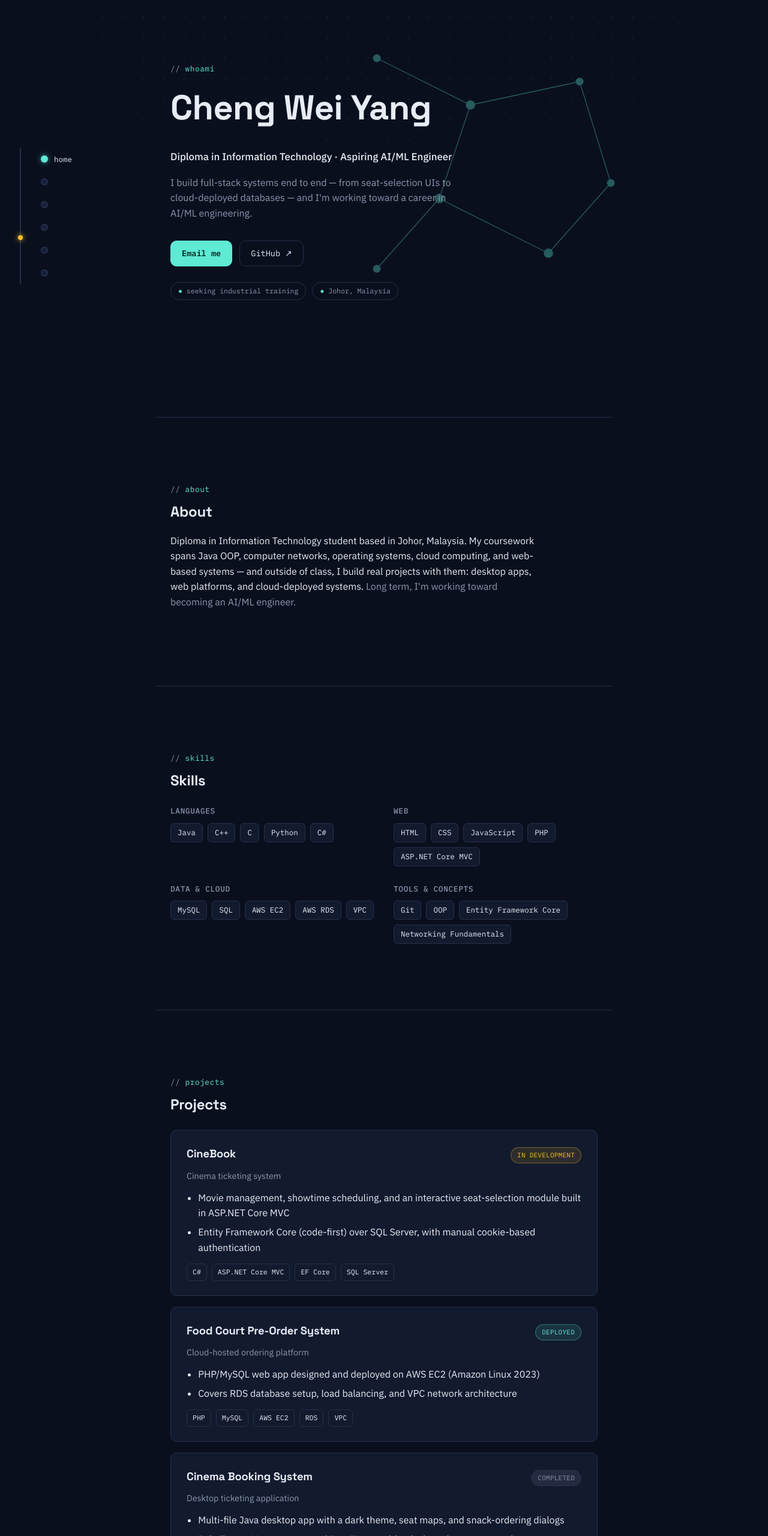
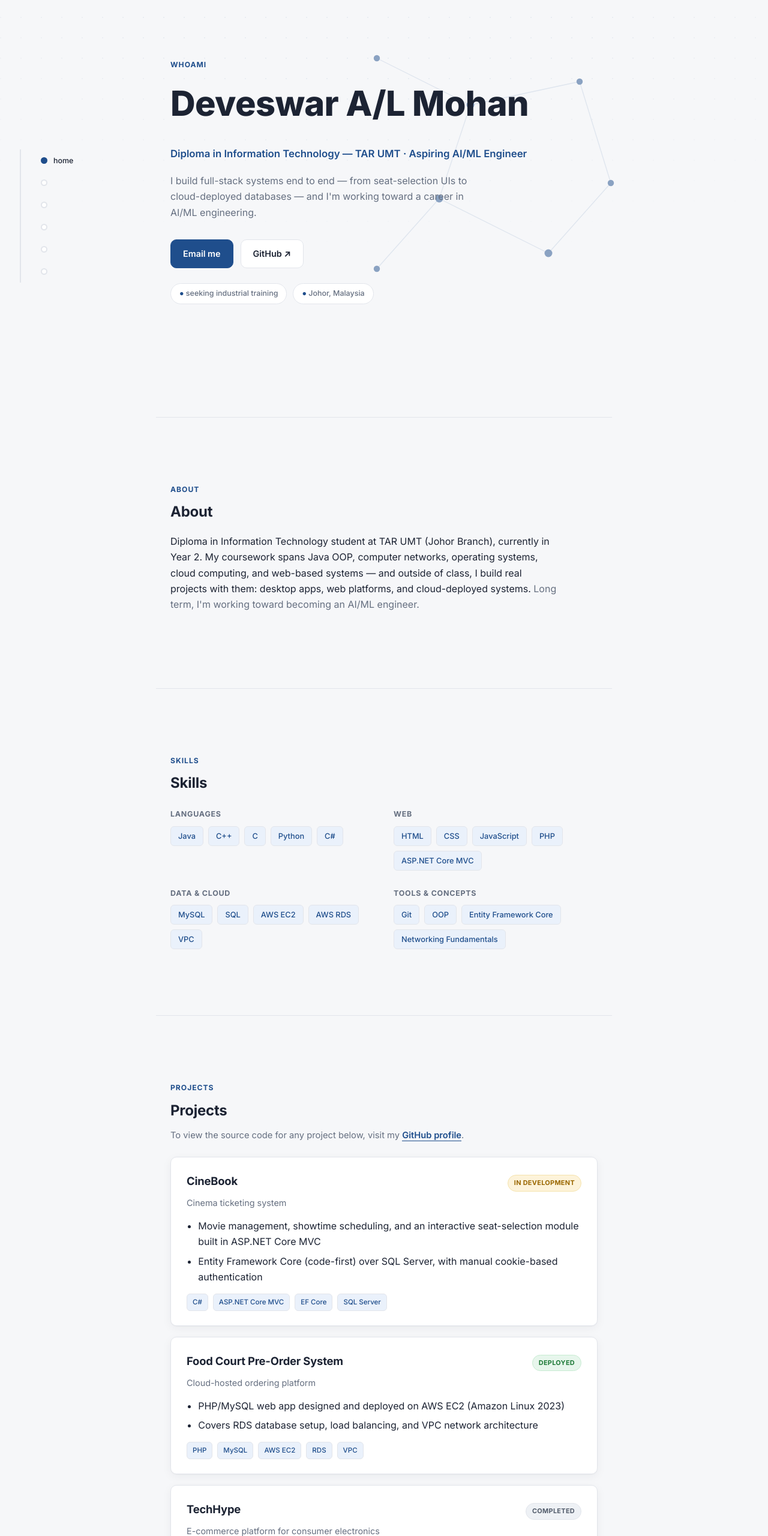
Before and after one commit to lingmu06/lingmu06.github.io, a plain HTML site: page index.html in a window 1280 px wide. Shown: the part 40-2600 px from the top of the page at 60% size. Drawn offline with Linux system fonts and the light colour scheme.

Commit message:
Changed the index file

```diff
--- a/index.html
+++ b/index.html
@@ -3,25 +3,26 @@
 <head>
 <meta charset="UTF-8">
 <meta name="viewport" content="width=device-width, initial-scale=1.0">
-<title>Cheng Wei Yang — Portfolio</title>
-<meta name="description" content="Cheng Wei Yang — Diploma in Information Technology student in Johor, Malaysia, building full-stack and cloud systems, aspiring AI/ML engineer.">
+<title>Deveswar A/L Mohan — Portfolio</title>
+<meta name="description" content="Deveswar A/L Mohan — Diploma in Information Technology student at TAR UMT, building full-stack and cloud systems, aspiring AI/ML engineer.">
+
 
 <link rel="preconnect" href="https://fonts.googleapis.com">
 <link rel="preconnect" href="https://fonts.gstatic.com" crossorigin>
-<link href="https://fonts.googleapis.com/css2?family=IBM+Plex+Mono:wght@400;500;600&family=IBM+Plex+Sans:wght@400;500;600;700&family=Space+Grotesk:wght@500;600;700&display=swap" rel="stylesheet">
+<link href="https://fonts.googleapis.com/css2?family=Inter:wght@400;500;600;700;800&family=IBM+Plex+Mono:wght@500;600&display=swap" rel="stylesheet">
 
 <style>
   :root{
-    --ink: #0A0F1E;
-    --panel: #121A2E;
-    --panel-2: #16203A;
-    --border: #24304A;
-    --text: #E7ECF5;
-    --muted: #8B96AC;
-    --accent: #5EEAD4;
-    --accent-warm: #FBBF24;
+    --bg: #F6F7F9;
+    --panel: #FFFFFF;
+    --border: #E2E5EB;
+    --text: #1C2333;
+    --muted: #656F80;
+    --accent: #1F4E8C;
+    --accent-soft: #EAF1FB;
     --radius: 10px;
     --maxw: 760px;
+    --shadow: 0 1px 2px rgba(20,30,50,.04), 0 4px 16px rgba(20,30,50,.05);
   }
 
   *{box-sizing:border-box;}
@@ -33,35 +34,36 @@
 
   body{
     margin:0;
-    background:var(--ink);
+    background:var(--bg);
     color:var(--text);
-    font-family:'IBM Plex Sans', sans-serif;
-    line-height:1.6;
+    font-family:'Inter', sans-serif;
+    line-height:1.65;
     -webkit-font-smoothing:antialiased;
   }
 
   a{color:inherit;}
-  h1,h2,h3{font-family:'Space Grotesk', sans-serif; margin:0 0 .4em 0; letter-spacing:-0.01em;}
+  h1,h2,h3{font-family:'Inter', sans-serif; margin:0 0 .4em 0; letter-spacing:-0.01em; font-weight:700;}
   ul{margin:0; padding:0;}
 
-  /* subtle fixed network-grid backdrop */
+  /* subtle fixed backdrop */
   .bg-grid{
     position:fixed; inset:0; z-index:0; pointer-events:none;
     background-image:
-      radial-gradient(circle at 1px 1px, rgba(94,234,212,0.10) 1px, transparent 0);
+      radial-gradient(circle at 1px 1px, rgba(31,78,140,0.06) 1px, transparent 0);
     background-size: 34px 34px;
     mask-image: radial-gradient(ellipse 80% 60% at 50% 0%, black 40%, transparent 100%);
   }
 
   /* eyebrow / labels */
   .eyebrow{
-    font-family:'IBM Plex Mono', monospace;
+    font-family:'Inter', sans-serif;
     color:var(--accent);
-    font-size:.8rem;
-    letter-spacing:.04em;
+    font-weight:700;
+    font-size:.76rem;
+    letter-spacing:.08em;
+    text-transform:uppercase;
     margin:0 0 .6em 0;
   }
-  .eyebrow::before{content:"// ";color:var(--muted);}
 
   /* ===== rail nav (desktop only) ===== */
   .rail{
@@ -75,31 +77,19 @@
     position:absolute; left:5px; top:5px; bottom:5px; width:2px;
     background:var(--border); z-index:-1;
   }
-  .rail-line .pulse{
-    position:absolute; left:-3px; width:8px; height:8px; border-radius:50%;
-    background:var(--accent-warm); box-shadow:0 0 8px var(--accent-warm);
-    animation: travel 4s linear infinite;
-  }
-  @keyframes travel{
-    0%{ top:0%; opacity:0; }
-    5%{ opacity:1; }
-    95%{ opacity:1; }
-    100%{ top:100%; opacity:0; }
-  }
   .rail button{
     background:none; border:none; cursor:pointer; padding:0;
     display:flex; align-items:center; gap:10px; color:var(--muted);
-    font-family:'IBM Plex Mono', monospace; font-size:.78rem;
+    font-family:'Inter', sans-serif; font-size:.78rem; font-weight:500;
   }
   .rail .node-dot{
-    width:12px; height:12px; border-radius:50%;
-    background:var(--panel-2); border:2px solid var(--border);
+    width:11px; height:11px; border-radius:50%;
+    background:var(--panel); border:2px solid var(--border);
     transition: all .25s ease;
   }
   .rail li.active button{ color:var(--text); }
   .rail li.active .node-dot{
     background:var(--accent); border-color:var(--accent);
-    box-shadow:0 0 10px rgba(94,234,212,.6);
   }
   .rail .node-label{ opacity:0; transform:translateX(-6px); transition: all .2s ease; white-space:nowrap; }
   .rail li:hover .node-label, .rail li.active .node-label{ opacity:1; transform:translateX(0); }
@@ -111,7 +101,7 @@
   /* mobile top progress bar */
   .progress-top{
     position:fixed; top:0; left:0; height:3px; width:0%;
-    background:linear-gradient(90deg, var(--accent), var(--accent-warm));
+    background:var(--accent);
     z-index:30; transition:width .1s linear;
   }
   @media (min-width: 980px){ .progress-top{ display:none; } }
@@ -132,33 +122,34 @@
   }
   .hero-net{
     position:absolute; right:-10%; top:8%; width:70%; max-width:520px; height:auto;
-    opacity:.35; z-index:-1; pointer-events:none;
+    opacity:.5; z-index:-1; pointer-events:none;
   }
   .hero h1{
     font-size:clamp(2.4rem, 6vw, 3.6rem);
-    font-weight:700;
+    font-weight:800;
+    color:var(--text);
   }
   .hero .role{
-    font-size:1.05rem; color:var(--text); font-weight:500; margin:0 0 1em 0;
+    font-size:1.05rem; color:var(--accent); font-weight:600; margin:0 0 1em 0;
   }
   .hero .tagline{
     color:var(--muted); max-width:52ch; margin:0 0 2em 0;
   }
   .cta-row{ display:flex; gap:12px; flex-wrap:wrap; margin-bottom:1.6em; }
   .btn{
-    font-family:'IBM Plex Mono', monospace; font-size:.85rem;
-    padding:10px 18px; border-radius:var(--radius); text-decoration:none;
+    font-family:'Inter', sans-serif; font-size:.9rem; font-weight:600;
+    padding:11px 20px; border-radius:var(--radius); text-decoration:none;
     border:1px solid var(--border); transition: all .2s ease;
   }
-  .btn-primary{ background:var(--accent); color:#06231E; border-color:var(--accent); font-weight:600; }
-  .btn-primary:hover{ background:#7ff2e2; }
-  .btn-ghost{ color:var(--text); }
+  .btn-primary{ background:var(--accent); color:#fff; border-color:var(--accent); }
+  .btn-primary:hover{ background:#173D6E; }
+  .btn-ghost{ color:var(--text); background:var(--panel); }
   .btn-ghost:hover{ border-color:var(--accent); color:var(--accent); }
 
   .status-chips{ display:flex; gap:10px; flex-wrap:wrap; }
   .chip{
-    font-family:'IBM Plex Mono', monospace; font-size:.72rem; color:var(--muted);
-    border:1px solid var(--border); border-radius:100px; padding:5px 12px;
+    font-family:'Inter', sans-serif; font-size:.78rem; font-weight:500; color:var(--muted);
+    border:1px solid var(--border); background:var(--panel); border-radius:100px; padding:6px 14px;
   }
   .chip::before{ content:"● "; color:var(--accent); }
 
@@ -170,31 +161,35 @@
   .skill-groups{ display:grid; grid-template-columns:1fr 1fr; gap:28px 32px; margin-top:1.4em;}
   @media (max-width:600px){ .skill-groups{ grid-template-columns:1fr; } }
   .skill-group h3{
-    font-family:'IBM Plex Mono', monospace; font-size:.8rem; color:var(--muted);
-    font-weight:500; text-transform:uppercase; letter-spacing:.05em; margin-bottom:.7em;
+    font-family:'Inter', sans-serif; font-size:.78rem; color:var(--muted);
+    font-weight:700; text-transform:uppercase; letter-spacing:.06em; margin-bottom:.7em;
   }
   .tag-row{ display:flex; flex-wrap:wrap; gap:8px; }
   .tag{
-    font-family:'IBM Plex Mono', monospace; font-size:.78rem;
-    background:var(--panel); border:1px solid var(--border); color:var(--text);
-    padding:5px 11px; border-radius:6px;
+    font-family:'Inter', sans-serif; font-size:.8rem; font-weight:500;
+    background:var(--accent-soft); border:1px solid var(--border); color:var(--accent);
+    padding:5px 12px; border-radius:6px;
   }
 
   /* ===== projects ===== */
-  .project-grid{ display:flex; flex-direction:column; gap:18px; margin-top:1.4em; }
+  .project-note{
+    color:var(--muted); font-size:.92rem; margin:.6em 0 1.6em 0;
+  }
+  .project-note a{ color:var(--accent); font-weight:600; text-decoration:none; border-bottom:1px solid var(--accent); }
+  .project-grid{ display:flex; flex-direction:column; gap:18px; }
   .project-card{
     background:var(--panel); border:1px solid var(--border); border-radius:var(--radius);
-    padding:24px 26px;
+    padding:24px 26px; box-shadow:var(--shadow);
   }
   .project-head{ display:flex; align-items:baseline; justify-content:space-between; gap:12px; flex-wrap:wrap; }
-  .project-head h3{ font-size:1.15rem; }
+  .project-head h3{ font-size:1.15rem; color:var(--text); }
   .status{
-    font-family:'IBM Plex Mono', monospace; font-size:.68rem; letter-spacing:.03em;
+    font-family:'Inter', sans-serif; font-size:.68rem; font-weight:700; letter-spacing:.03em;
     padding:4px 10px; border-radius:100px; white-space:nowrap; text-transform:uppercase;
   }
-  .status-deployed{ background:rgba(94,234,212,.12); color:var(--accent); border:1px solid rgba(94,234,212,.35); }
-  .status-progress{ background:rgba(251,191,36,.12); color:var(--accent-warm); border:1px solid rgba(251,191,36,.35); }
-  .status-done{ background:rgba(139,150,172,.14); color:var(--muted); border:1px solid var(--border); }
+  .status-deployed{ background:#E7F6EC; color:#1E7A38; border:1px solid #C6EBD1; }
+  .status-progress{ background:#FDF3DA; color:#9A6700; border:1px solid #F5E3AC; }
+  .status-done{ background:#EEF1F5; color:#525C6B; border:1px solid var(--border); }
   .project-sub{ color:var(--muted); font-size:.9rem; margin:.2em 0 .9em 0; }
   .project-card ul{ margin-bottom:14px; padding-left:1.2em; }
   .project-card li{ margin-bottom:6px; color:var(--text); }
@@ -207,8 +202,15 @@
     padding:14px 0; border-bottom:1px solid var(--border);
   }
   .cert-list li:last-child{ border-bottom:none; }
-  .cert-name{ font-weight:500; }
-  .cert-issuer{ font-family:'IBM Plex Mono', monospace; font-size:.78rem; color:var(--muted); }
+  .cert-name{ font-weight:600; color:var(--text); }
+  .cert-issuer{ font-family:'Inter', sans-serif; font-size:.82rem; color:var(--muted); }
+  .cert-list a.cert-link{
+    display:flex; justify-content:space-between; align-items:center; flex-wrap:wrap; gap:6px;
+    width:100%; text-decoration:none; color:var(--text);
+  }
+  .cert-list a.cert-link .cert-name{ transition: color .2s ease; }
+  .cert-list a.cert-link:hover .cert-name{ color:var(--accent); }
+  .cert-list a.cert-link:hover .cert-name::after{ content:" \2197"; color:var(--accent); }
 
   /* ===== contact ===== */
   .contact p{ color:var(--muted); max-width:56ch; }
@@ -216,20 +218,19 @@
   .contact-card{
     display:flex; justify-content:space-between; align-items:center;
     background:var(--panel); border:1px solid var(--border); border-radius:var(--radius);
-    padding:16px 20px; text-decoration:none; transition: border-color .2s ease;
+    padding:16px 20px; text-decoration:none; transition: border-color .2s ease; box-shadow:var(--shadow);
   }
   .contact-card:hover{ border-color:var(--accent); }
-  .contact-label{ font-family:'IBM Plex Mono', monospace; font-size:.75rem; color:var(--muted); text-transform:uppercase; letter-spacing:.05em; }
-  .contact-value{ font-weight:500; }
+  .contact-label{ font-family:'Inter', sans-serif; font-size:.75rem; color:var(--muted); text-transform:uppercase; letter-spacing:.05em; font-weight:600; }
+  .contact-value{ font-weight:600; color:var(--text); }
 
   footer{
     max-width:var(--maxw); margin:0 auto; padding:40px 24px 80px;
-    color:var(--muted); font-size:.85rem; font-family:'IBM Plex Mono', monospace;
+    color:var(--muted); font-size:.85rem; font-family:'Inter', sans-serif;
   }
 
   :focus-visible{ outline:2px solid var(--accent); outline-offset:3px; }
-</style>
-</head>
+</style></head>
 <body>
 
 <div class="bg-grid" aria-hidden="true"></div>
@@ -244,14 +245,14 @@
     <li data-target="certs"><button aria-label="Go to Certifications"><span class="node-dot"></span><span class="node-label">certs</span></button></li>
     <li data-target="contact"><button aria-label="Go to Contact"><span class="node-dot"></span><span class="node-label">contact</span></button></li>
   </ol>
-  <div class="rail-line"><span class="pulse"></span></div>
+  <div class="rail-line"></div>
 </nav>
 
 <main>
 
   <section id="home" class="section hero">
     <svg class="hero-net" viewBox="0 0 400 400" xmlns="http://www.w3.org/2000/svg" aria-hidden="true">
-      <g stroke="#5EEAD4" stroke-width="1">
+      <g stroke="#C7D3E3" stroke-width="1">
         <line x1="40" y1="60" x2="160" y2="120"/>
         <line x1="160" y1="120" x2="120" y2="240"/>
         <line x1="160" y1="120" x2="300" y2="90"/>
@@ -260,23 +261,23 @@
         <line x1="340" y1="220" x2="260" y2="310"/>
         <line x1="120" y1="240" x2="40" y2="330"/>
       </g>
-      <g fill="#5EEAD4">
-        <circle cx="40" cy="60" r="5"/>
-        <circle cx="160" cy="120" r="6"/>
-        <circle cx="300" cy="90" r="5"/>
-        <circle cx="120" cy="240" r="6"/>
-        <circle cx="340" cy="220" r="5"/>
-        <circle cx="260" cy="310" r="6"/>
-        <circle cx="40" cy="330" r="5"/>
+      <g fill="#1F4E8C">
+        <circle cx="40" cy="60" r="4"/>
+        <circle cx="160" cy="120" r="5"/>
+        <circle cx="300" cy="90" r="4"/>
+        <circle cx="120" cy="240" r="5"/>
+        <circle cx="340" cy="220" r="4"/>
+        <circle cx="260" cy="310" r="5"/>
+        <circle cx="40" cy="330" r="4"/>
       </g>
     </svg>
     <p class="eyebrow">whoami</p>
-    <h1>Cheng Wei Yang</h1>
-    <p class="role">Diploma in Information Technology · Aspiring AI/ML Engineer</p>
+    <h1>Deveswar A/L Mohan</h1>
+    <p class="role">Diploma in Information Technology — TAR UMT · Aspiring AI/ML Engineer</p>
     <p class="tagline">I build full-stack systems end to end — from seat-selection UIs to cloud-deployed databases — and I'm working toward a career in AI/ML engineering.</p>
     <div class="cta-row">
-      <a class="btn btn-primary" href="mailto:2006chengweiyang@gmail.com">Email me</a>
-      <a class="btn btn-ghost" href="https://github.com/lingmu06" target="_blank" rel="noopener">GitHub ↗</a>
+      <a class="btn btn-primary" href="mailto:deveswarmohan@gmail.com">Email me</a>
+      <a class="btn btn-ghost" href="https://github.com/Messi10-newbie" target="_blank" rel="noopener">GitHub ↗</a>
     </div>
     <div class="status-chips">
       <span class="chip">seeking industrial training</span>
@@ -287,7 +288,7 @@
   <section id="about" class="section">
     <p class="eyebrow">about</p>
     <h2>About</h2>
-    <p class="about-text">Diploma in Information Technology student based in Johor, Malaysia. My coursework spans Java OOP, computer networks, operating systems, cloud computing, and web-based systems — and outside of class, I build real projects with them: desktop apps, web platforms, and cloud-deployed systems. <span class="muted">Long term, I'm working toward becoming an AI/ML engineer.</span></p>
+    <p class="about-text">Diploma in Information Technology student at TAR UMT (Johor Branch), currently in Year 2. My coursework spans Java OOP, computer networks, operating systems, cloud computing, and web-based systems — and outside of class, I build real projects with them: desktop apps, web platforms, and cloud-deployed systems. <span class="muted">Long term, I'm working toward becoming an AI/ML engineer.</span></p>
   </section>
 
   <section id="skills" class="section">
@@ -324,6 +325,7 @@
   <section id="projects" class="section">
     <p class="eyebrow">projects</p>
     <h2>Projects</h2>
+    <p class="project-note">To view the source code for any project below, visit my <a href="https://github.com/Messi10-newbie" target="_blank" rel="noopener">GitHub profile</a>.</p>
     <div class="project-grid">
 
       <article class="project-card">
@@ -353,6 +355,21 @@
         </ul>
         <div class="tag-row small">
           <span class="tag">PHP</span><span class="tag">MySQL</span><span class="tag">AWS EC2</span><span class="tag">RDS</span><span class="tag">VPC</span>
+        </div>
+      </article>
+
+      <article class="project-card">
+        <div class="project-head">
+          <h3>TechHype</h3>
+          <span class="status status-done">completed</span>
+        </div>
+        <p class="project-sub">E-commerce platform for consumer electronics</p>
+        <ul>
+          <li>PHP/MySQL online store selling phones, tablets, laptops, and gaming consoles across multiple brands</li>
+          <li>Full admin panel with analytics, order management, product CRUD, member management, and a rewards points system</li>
+        </ul>
+        <div class="tag-row small">
+          <span class="tag">PHP</span><span class="tag">MySQL</span><span class="tag">PDO</span><span class="tag">HTML/CSS</span><span class="tag">JavaScript</span>
         </div>
       </article>
 
@@ -403,16 +420,31 @@
 
       <article class="project-card">
         <div class="project-head">
-          <h3>AI Study Assistant</h3>
+          <h3>Recipe &amp; Nutrition Assistant</h3>
           <span class="status status-done">completed</span>
         </div>
-        <p class="project-sub">AI-powered study helper</p>
+        <p class="project-sub">Desktop meal-planning app</p>
         <ul>
-          <li>Flask web app using the Gemini API for lecture summarization and quiz generation</li>
-          <li>Also generates assignment hints — an early step toward AI/ML engineering</li>
+          <li>Tkinter desktop app with login authentication and three modules: recipe manager, ingredient substitutes, and shopping list</li>
+          <li>Tracks calories per recipe with weekly meal logging and JSON-based data persistence</li>
         </ul>
         <div class="tag-row small">
-          <span class="tag">Python</span><span class="tag">Flask</span><span class="tag">Gemini API</span>
+          <span class="tag">Python</span><span class="tag">Tkinter</span><span class="tag">JSON</span>
+        </div>
+      </article>
+
+      <article class="project-card">
+        <div class="project-head">
+          <h3>AI Budget Tracker Bot</h3>
+          <span class="status status-done">completed</span>
+        </div>
+        <p class="project-sub">Telegram expense-tracking bot</p>
+        <ul>
+          <li>Telegram bot that reads receipt photos using a local vision-language model (Ollama + Qwen2.5-VL) — fully offline, no cloud APIs</li>
+          <li>Auto-categorizes spending for Malaysian merchants and generates monthly summary charts with Matplotlib</li>
+        </ul>
+        <div class="tag-row small">
+          <span class="tag">Python</span><span class="tag">python-telegram-bot</span><span class="tag">Ollama</span><span class="tag">SQLite</span><span class="tag">Matplotlib</span>
         </div>
       </article>
 
@@ -423,12 +455,12 @@
     <p class="eyebrow">certifications</p>
     <h2>Certifications</h2>
     <ul class="cert-list">
-      <li><span class="cert-name">CCNA: Introduction to Networks</span><span class="cert-issuer">Cisco Networking Academy</span></li>
-      <li><span class="cert-name">AI Fundamentals: Foundations for Understanding AI</span><span class="cert-issuer">Cisco Networking Academy</span></li>
-      <li><span class="cert-name">Networking Basics</span><span class="cert-issuer">Cisco Networking Academy</span></li>
-      <li><span class="cert-name">Python Essentials 1</span><span class="cert-issuer">Cisco Networking Academy</span></li>
-      <li><span class="cert-name">Operating Systems Basics</span><span class="cert-issuer">Cisco Networking Academy</span></li>
-      <li><span class="cert-name">Introduction to Cybersecurity</span><span class="cert-issuer">Cisco Networking Academy</span></li>
+      <li><a class="cert-link" href="certificates/ccna-introduction-to-networks.pdf" target="_blank" rel="noopener"><span class="cert-name">CCNA: Introduction to Networks</span><span class="cert-issuer">Cisco Networking Academy</span></a></li>
+      <li><a class="cert-link" href="certificates/ai-fundamentals-foundations-for-understanding-ai.pdf" target="_blank" rel="noopener"><span class="cert-name">AI Fundamentals: Foundations for Understanding AI</span><span class="cert-issuer">Cisco Networking Academy</span></a></li>
+      <li><a class="cert-link" href="certificates/networking-basics.pdf" target="_blank" rel="noopener"><span class="cert-name">Networking Basics</span><span class="cert-issuer">Cisco Networking Academy</span></a></li>
+      <li><a class="cert-link" href="certificates/python-essentials-1.pdf" target="_blank" rel="noopener"><span class="cert-name">Python Essentials 1</span><span class="cert-issuer">Cisco Networking Academy</span></a></li>
+      <li><a class="cert-link" href="certificates/operating-systems-basics.pdf" target="_blank" rel="noopener"><span class="cert-name">Operating Systems Basics</span><span class="cert-issuer">Cisco Networking Academy</span></a></li>
+      <li><a class="cert-link" href="certificates/introduction-to-cybersecurity.pdf" target="_blank" rel="noopener"><span class="cert-name">Introduction to Cybersecurity</span><span class="cert-issuer">Cisco Networking Academy</span></a></li>
     </ul>
   </section>
 
@@ -437,19 +469,19 @@
     <h2>Let's connect</h2>
     <p>Open to industrial training / internship opportunities in software development, cloud computing, or IT support.</p>
     <div class="contact-grid">
-      <a class="contact-card" href="mailto:2006chengweiyang@gmail.com">
+      <a class="contact-card" href="mailto:deveswarmohan@gmail.com">
         <span class="contact-label">email</span>
-        <span class="contact-value">2006chengweiyang@gmail.com</span>
+        <span class="contact-value">deveswarmohan@gmail.com</span>
       </a>
-      <a class="contact-card" href="https://github.com/lingmu06" target="_blank" rel="noopener">
+      <a class="contact-card" href="https://github.com/Messi10-newbie" target="_blank" rel="noopener">
         <span class="contact-label">github</span>
-        <span class="contact-value">lingmu06</span>
+        <span class="contact-value">Messi10-newbie</span>
       </a>
     </div>
   </section>
 
   <footer>
-    <p>&copy; <span id="year"></span> Cheng Wei Yang. Built with HTML, CSS &amp; JavaScript.</p>
+    <p>&copy; <span id="year"></span> Deveswar A/L Mohan. Built with HTML, CSS &amp; JavaScript.</p>
   </footer>
 
 </main>
```
